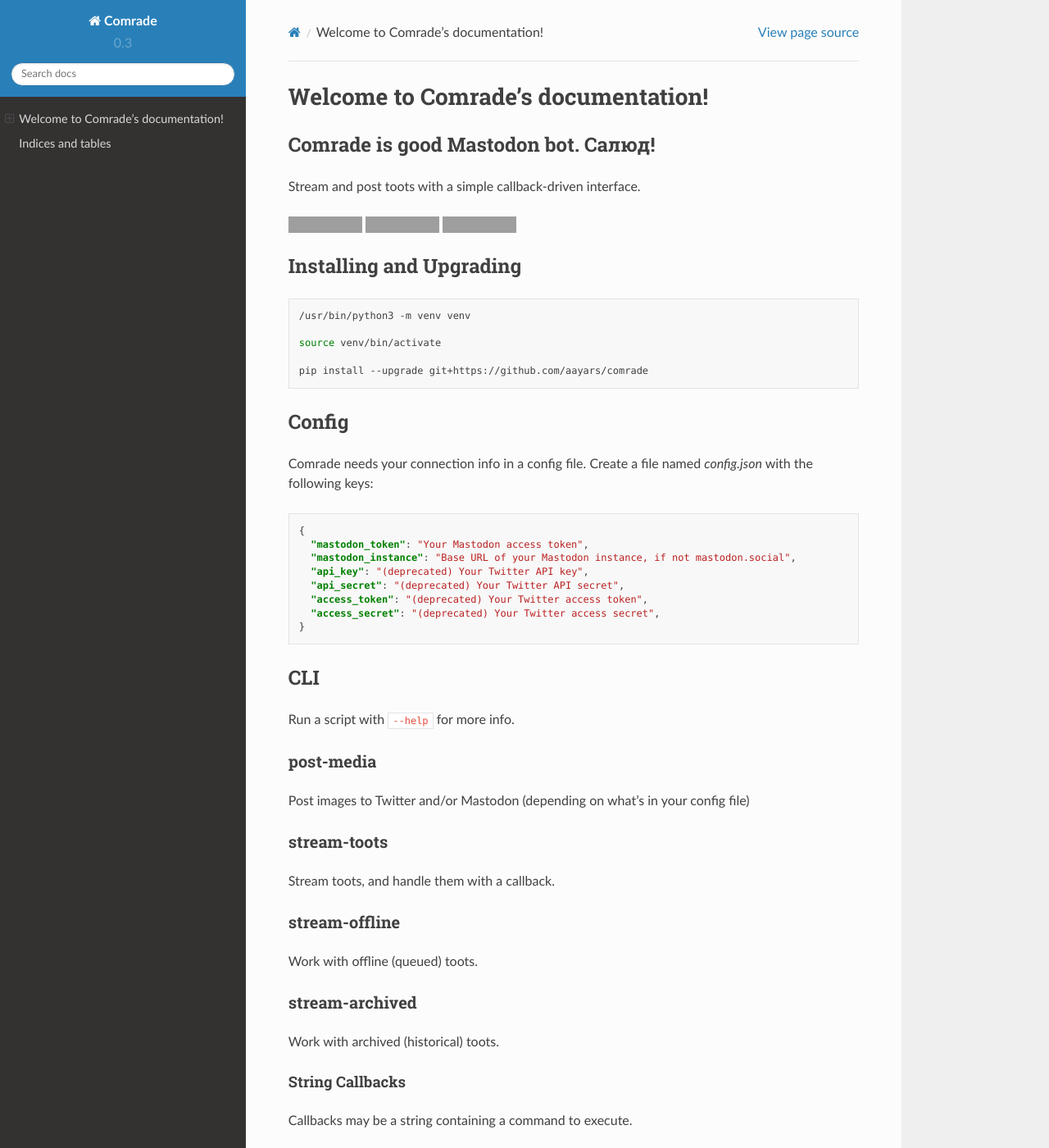
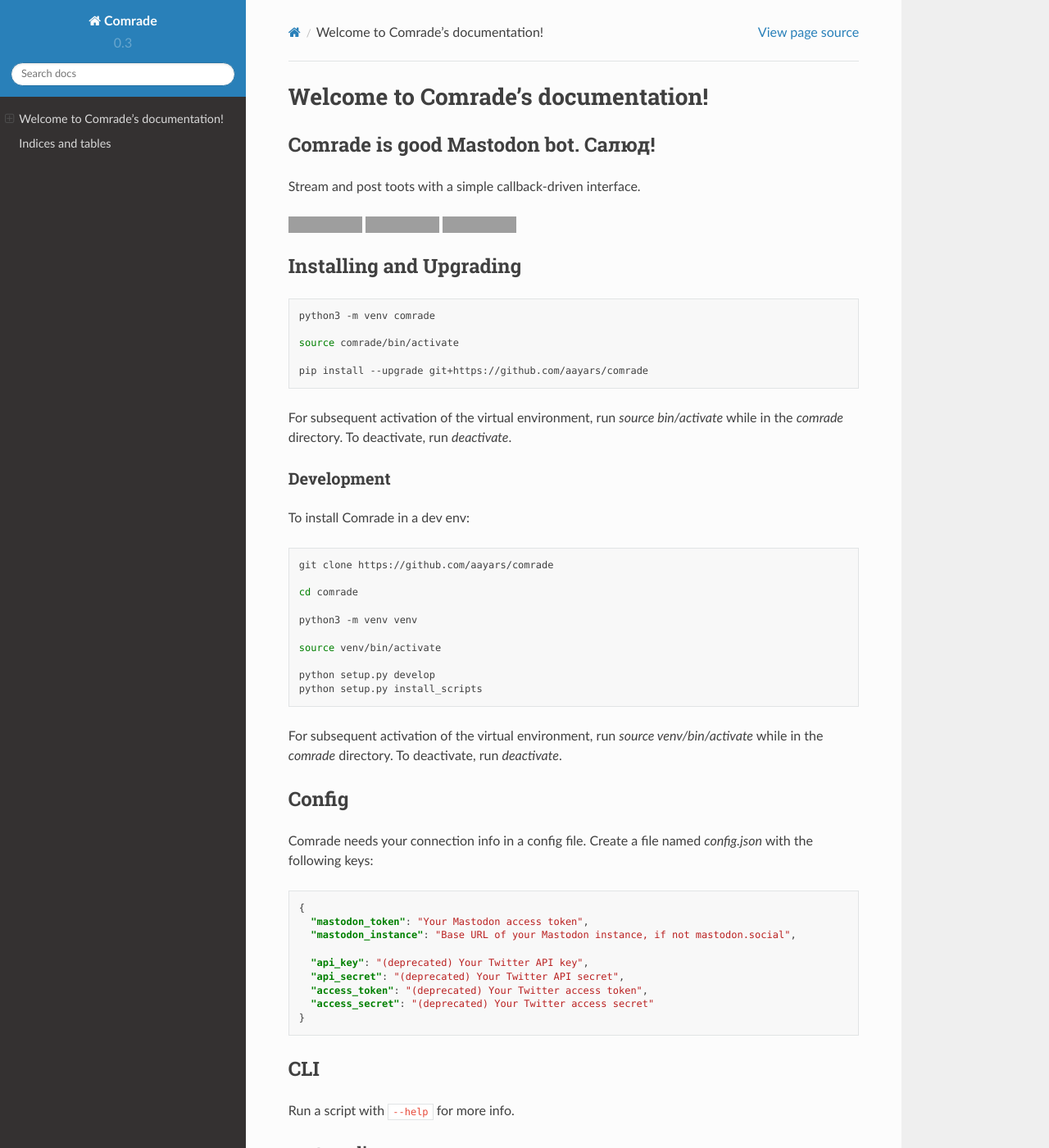
Before and after one commit to aayars/comrade, a Sphinx documentation site: the page built from docs/index.rst, in a window 1280 px wide and 1400 px high. Shown: the whole window at 82% size. Built offline with Sphinx 7.4.7 and the Read the Docs theme 2.0.0, drawn with Linux system fonts in a browser that asks for light colours; some of the changed text lies outside the part shown; grey boxes are pictures that could not be loaded.

Commit message:
add dev env directions

```diff
--- a/docs/index.rst
+++ b/docs/index.rst
@@ -34,12 +34,34 @@
 
 .. code-block:: bash
 
-    /usr/bin/python3 -m venv venv
+    python3 -m venv comrade
+
+    source comrade/bin/activate
+
+    pip install --upgrade git+https://github.com/aayars/comrade
+
+For subsequent activation of the virtual environment, run `source bin/activate` while in the `comrade` directory. To deactivate, run `deactivate`.
+
+
+Development
+~~~~~~~~~~~
+
+To install Comrade in a dev env:
+
+.. code-block:: bash
+
+    git clone https://github.com/aayars/comrade
+
+    cd comrade
+
+    python3 -m venv venv
 
     source venv/bin/activate
 
-    pip install --upgrade git+https://github.com/aayars/comrade
+    python setup.py develop
+    python setup.py install_scripts
 
+For subsequent activation of the virtual environment, run `source venv/bin/activate` while in the `comrade` directory. To deactivate, run `deactivate`.
 
 Config
 ------
@@ -51,10 +73,11 @@
     {
       "mastodon_token": "Your Mastodon access token",
       "mastodon_instance": "Base URL of your Mastodon instance, if not mastodon.social",
+
       "api_key": "(deprecated) Your Twitter API key",
       "api_secret": "(deprecated) Your Twitter API secret",
       "access_token": "(deprecated) Your Twitter access token",
-      "access_secret": "(deprecated) Your Twitter access secret",
+      "access_secret": "(deprecated) Your Twitter access secret"
     }
 
 
@@ -96,7 +119,7 @@
 Several magic tokens are available to string callbacks. Include them in the command, and they will be swapped out for real values.
 
 - `{filename}`: The media attachment filename, if any.
-- `{config}`: The path to the comrade config file
+- `{config}`: The path to the Comrade config file
 - `{user}`: The third-party Mastodon user who triggered this callback
 - `{id}`: The ID of the toot which triggered this callback, or `None`
 - `{visibility}`: The type of toot visibility (`public`, `unlisted`, `private`, or `direct`)
```
